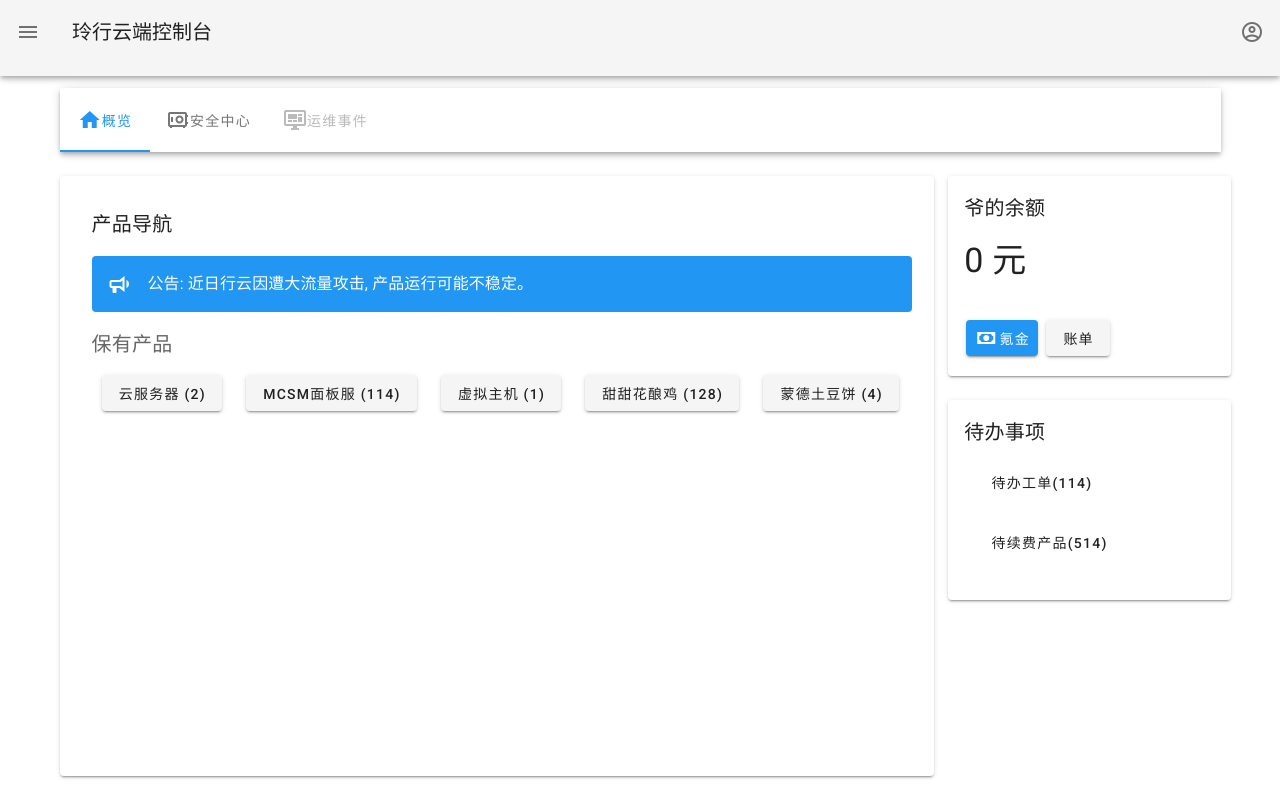
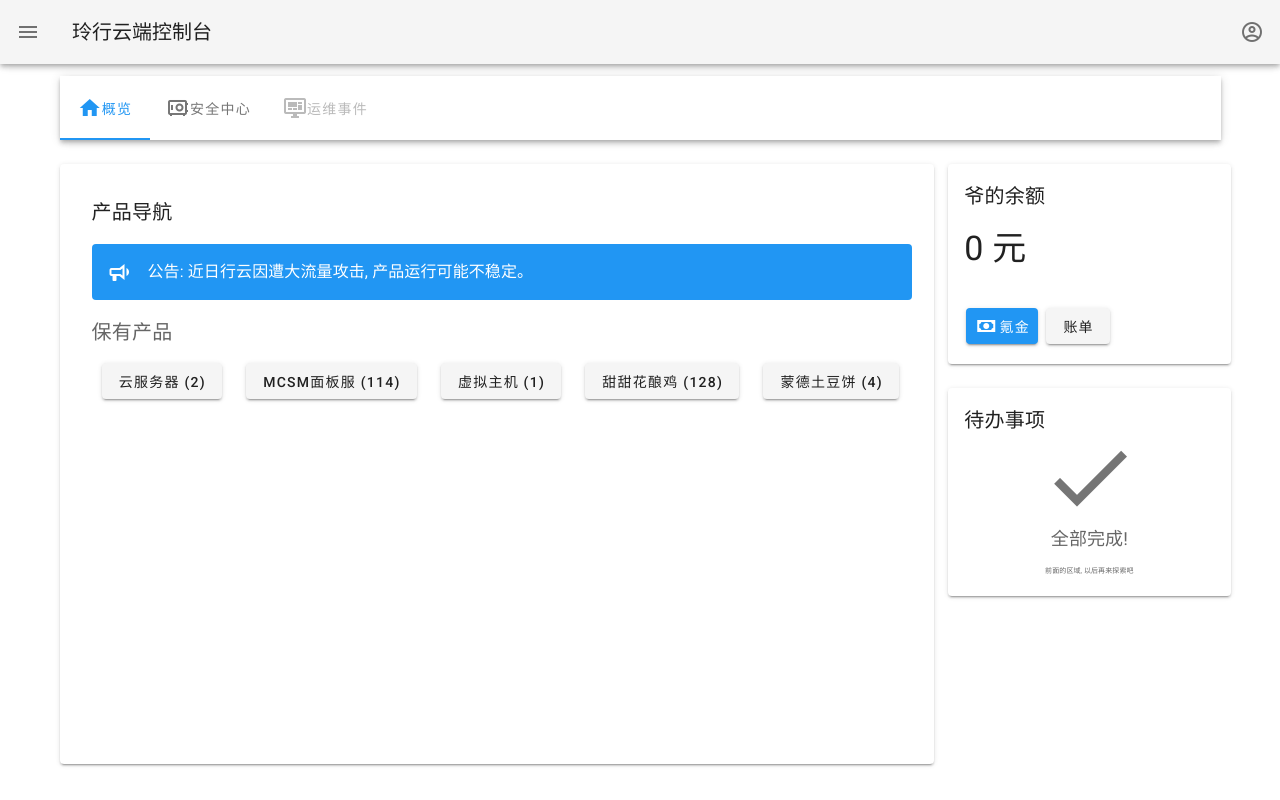
Before and after one commit to Incloudify/consolify-frontend, a Nuxt app: page /table in a window 1280 px wide. Built offline with nearby package versions, Linux system fonts and the light colour scheme.

Commit message:
Update AppBar & Todo

```diff
--- a/components/AppBar.vue
+++ b/components/AppBar.vue
@@ -1,6 +1,7 @@
 <template>
   <v-app-bar
     elevation="4"
+    app
   >
     <v-app-bar-nav-icon />
     <v-toolbar-title>{{ siteName }}控制台</v-toolbar-title>
--- a/components/table/TableTodo.vue
+++ b/components/table/TableTodo.vue
@@ -2,24 +2,51 @@
 <template>
   <div>
     <v-card
-      height="200px"
+      max-height="600px"
     >
       <v-card-title>
         待办事项
       </v-card-title>
       <v-card-text>
         <v-row>
-          <v-col>
+          <v-col v-if="!(TicketsToSolve == 0)">
             <v-btn text>
+              <v-icon size="20">
+                mdi-bell-alert-outline
+              </v-icon>&nbsp;
               待办工单({{ TicketsToSolve }})
             </v-btn>
           </v-col>
-          <v-col>
+          <v-col v-if="!(ProductsToRenew == 0)">
             <v-btn text>
+              <v-icon size="20">
+                mdi-database-alert-outline
+              </v-icon>&nbsp;
               待续费产品({{ ProductsToRenew }})
             </v-btn>
           </v-col>
+          <v-col v-if="!(WarningToReview == 0)">
+            <v-btn text>
+              <v-icon size="20">
+                mdi-email-alert-outline
+              </v-icon>&nbsp;
+              待处理告警({{ WarningToReview }})
+            </v-btn>
+          </v-col>
         </v-row>
+        <div v-if="(TicketsToSolve == 0) && (ProductsToRenew == 0) && (WarningToReview == 0)" class="complete-div">
+          <v-row>
+            <v-icon size="100">
+              mdi-check
+            </v-icon>
+          </v-row>
+          <v-row>
+            <span>全部完成!</span>
+          </v-row>
+          <v-row>
+            <p>前面的区域, 以后再来探索吧</p>
+          </v-row>
+        </div>
       </v-card-text>
     </v-card>
   </div>
@@ -28,8 +55,24 @@
 <script>
 export default {
   data: () => ({
-    TicketsToSolve: 114,
-    ProductsToRenew: 514
+    TicketsToSolve: 0,
+    ProductsToRenew: 0,
+    WarningToReview: 0
   })
 }
 </script>
+<style>
+.complete-div span{
+  margin: 0 auto;
+  font-size: 18px;
+  margin-bottom: 10px;
+}
+.complete-div p{
+  margin: 0 auto;
+  font-size: 7px;
+  margin-bottom: 10px;
+}
+.complete-div .v-icon{
+  margin: 0 auto;
+}
+</style>
```
